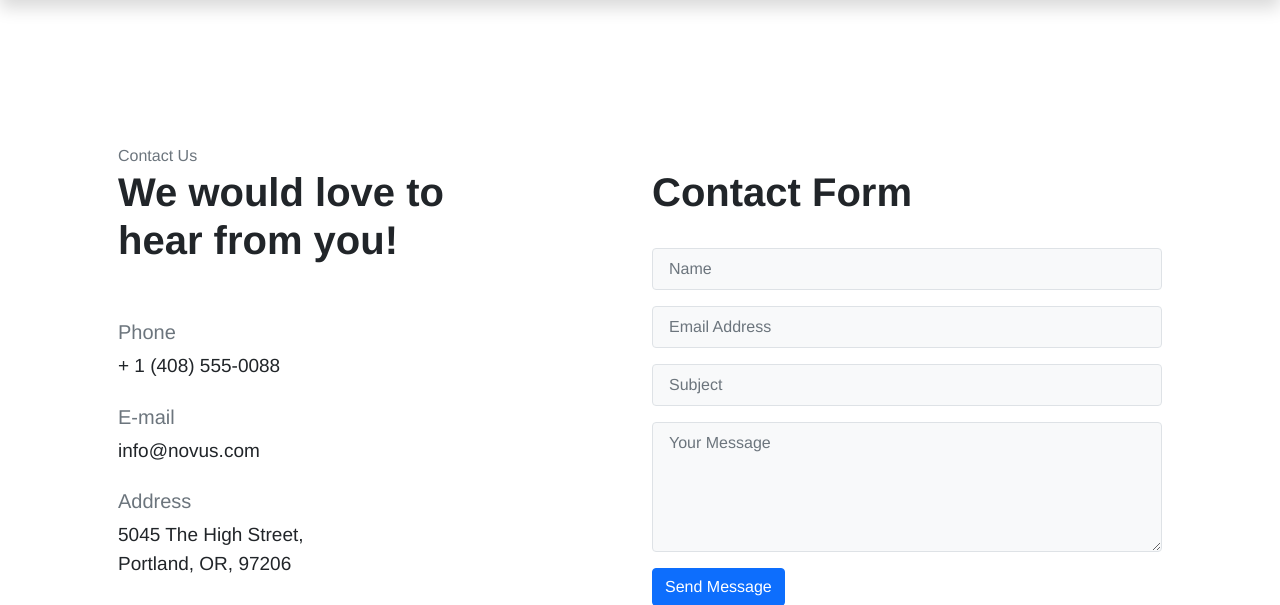
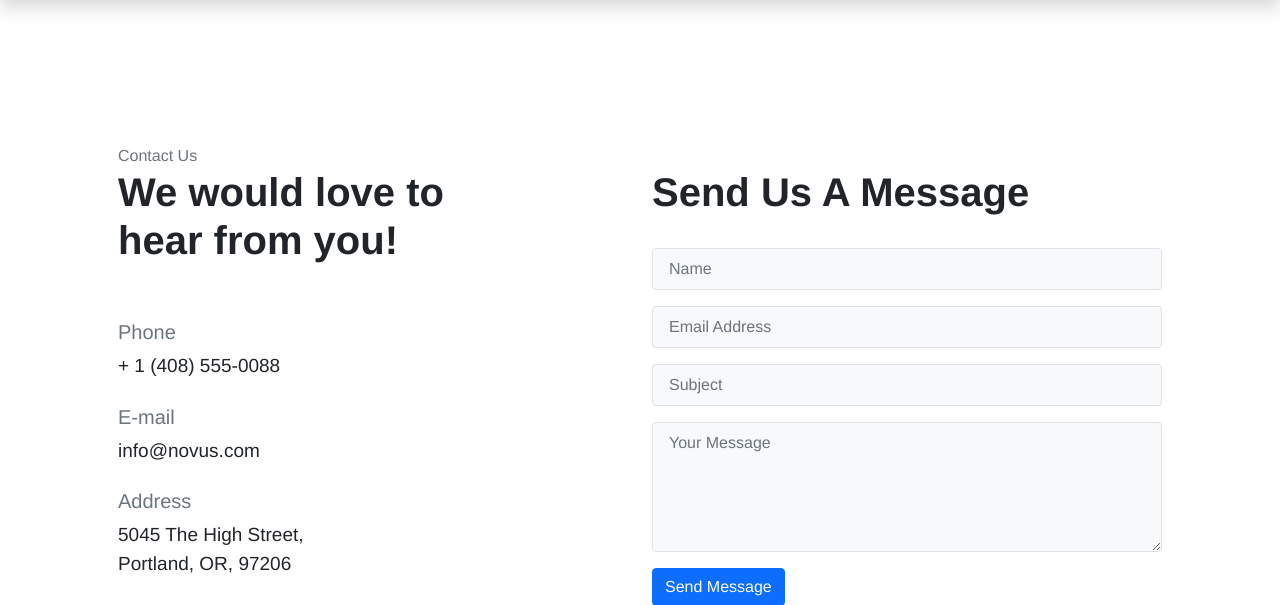
Before and after one commit to steveshead/themed_php_database_login_register, a PHP site: page /contact.php in a window 1280 px wide. Shown: the part 78-683 px from the top of the page. Run offline with PHP 8.4, Linux system fonts and the light colour scheme; some libraries are stand-ins or nearby versions.

Commit message:
Updated sql file and contact form

```diff
--- a/contact.php
+++ b/contact.php
@@ -60,7 +60,7 @@ if (isset($_POST['submit'])) {
                 </div>
             </div>
             <div class="col-12 col-lg-6">
-                <h2 class="fs-1 fw-bold py-4">Contact Form</h2>
+                <h2 class="fs-1 fw-bold py-4">Send Us A Message</h2>
                 <form class="form" method="post" action="contact.php">
                     <?=$msg?>
 
--- a/mysql.sql
+++ b/mysql.sql
@@ -63,7 +63,7 @@
 -- Indexes for table `accounts`
 --
 ALTER TABLE `accounts`
-  ADD PRIMARY KEY (`id`);
+ADD PRIMARY KEY (`id`);
 
 --
 -- AUTO_INCREMENT for dumped tables
@@ -73,7 +73,7 @@
 -- AUTO_INCREMENT for table `accounts`
 --
 ALTER TABLE `accounts`
-  MODIFY `id` int(11) NOT NULL AUTO_INCREMENT, AUTO_INCREMENT=7;
+MODIFY `id` int(11) NOT NULL AUTO_INCREMENT, AUTO_INCREMENT=7;
 COMMIT;
 
 /*!40101 SET CHARACTER_SET_CLIENT=@OLD_CHARACTER_SET_CLIENT */;
```
